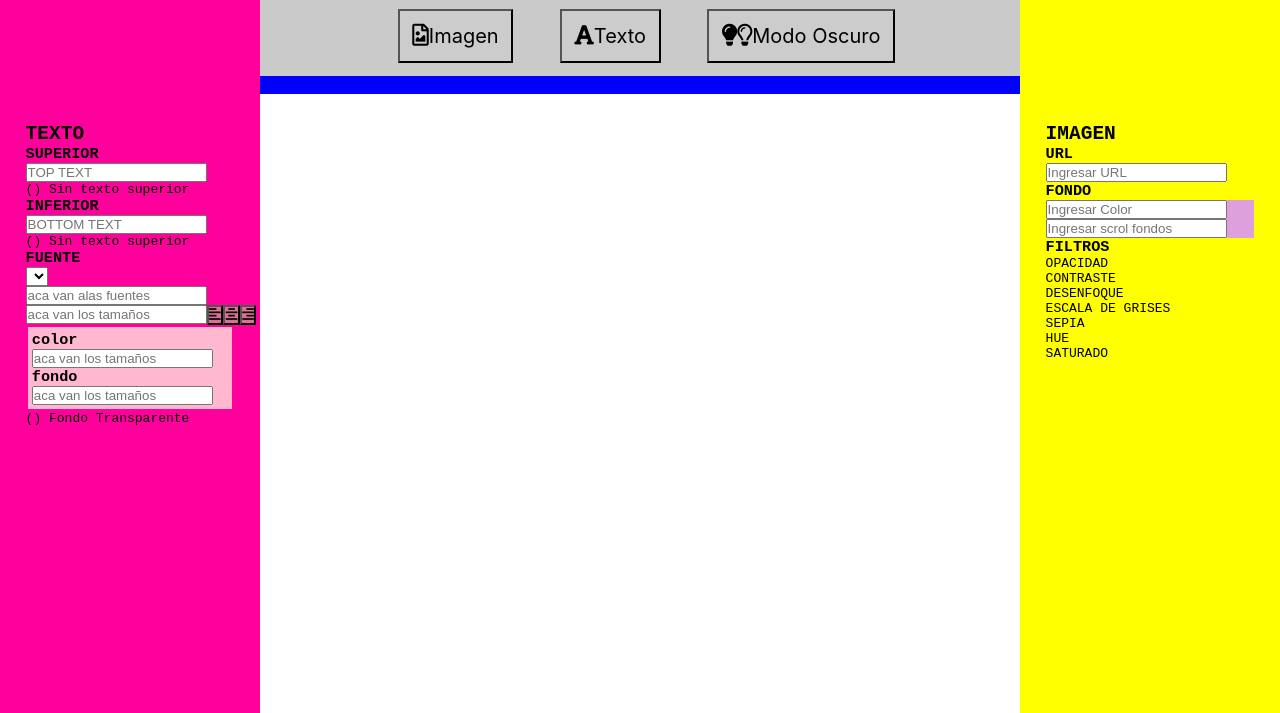
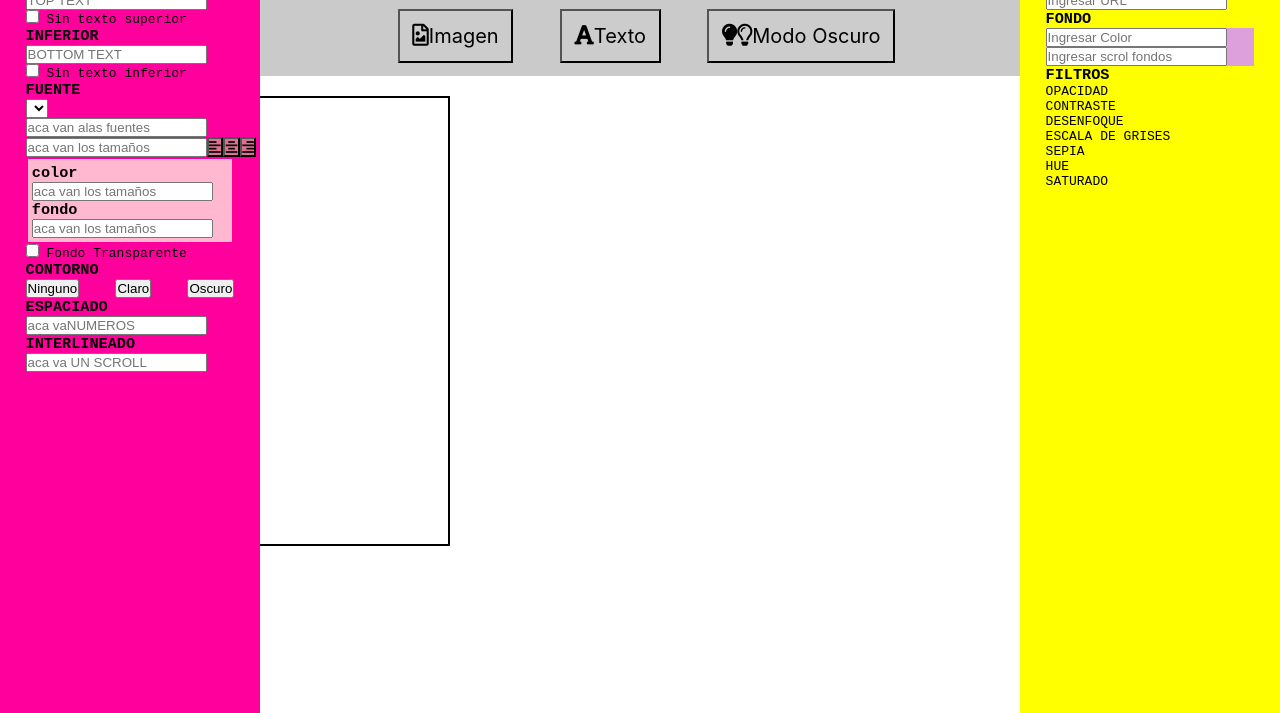
Before and after one commit to sofiimendo/editor-de-memes, a plain HTML site: page index.html in a window 1280 px wide. Shown: the part 87-800 px from the top of the page. Drawn offline with Linux system fonts and the light colour scheme; a web font is replaced by a local one.

Commit message:
continuamos armado de asides

```diff
--- a/index.html
+++ b/index.html
@@ -1,5 +1,6 @@
 <!DOCTYPE html>
 <html lang="en">
+
 <head>
     <meta charset="UTF-8">
     <meta http-equiv="X-UA-Compatible" content="IE=edge">
@@ -39,9 +40,12 @@
             <p id="bottonText" class="botton-text"></p>
         </div>
     </main>
-<!-- ASIDE imagen --><!-- ASIDE imagen -->
-<!-- ASIDE imagen --><!-- ASIDE imagen -->
-<!-- ASIDE imagen --><!-- ASIDE imagen -->
+    <!-- ASIDE imagen -->
+    <!-- ASIDE imagen -->
+    <!-- ASIDE imagen -->
+    <!-- ASIDE imagen -->
+    <!-- ASIDE imagen -->
+    <!-- ASIDE imagen -->
     <section>
         <aside class="aside">
             <!-- ASIDE de IMAGEN -->
@@ -75,9 +79,15 @@
         </aside>
     </section>
 
-<!-- ASIDE txt --><!-- ASIDE txt --><!-- ASIDE txt -->
-<!-- ASIDE txt --><!-- ASIDE txt --><!-- ASIDE txt -->
-<!-- ASIDE txt --><!-- ASIDE txt --><!-- ASIDE txt -->
+    <!-- ASIDE txt -->
+    <!-- ASIDE txt -->
+    <!-- ASIDE txt -->
+    <!-- ASIDE txt -->
+    <!-- ASIDE txt -->
+    <!-- ASIDE txt -->
+    <!-- ASIDE txt -->
+    <!-- ASIDE txt -->
+    <!-- ASIDE txt -->
     <section>
         <aside class="aside-txt">
             <!-- HAY QUE PONERLE UN EVENT PARA QUE CAMBIE AL ASIDE DE TEXTO-->
@@ -85,12 +95,18 @@
         <h3>SUPERIOR</h3>
             <div>
                 <input class="input-url" type="text" id="idUrl" placeholder="TOP TEXT">
-            <p>() Sin texto superior</p>
+                <div>
+                    <input id="idSinTextoSuperior" type="checkbox" value="check" />
+                    <label for="textoSuperior">Sin texto superior</label>
+                </div>
             </div>
         <h3>INFERIOR</h3>
             <div>
                 <input class="input-fondo-color" type="text" id="idFondo" placeholder="BOTTOM TEXT">
-            <p>() Sin texto superior</p>
+                <div>
+                    <input id="idSinTextoInferior" type="checkbox" value="check" />
+                    <label for="textoInferior">Sin texto inferior</label>
+                </div>
             </div>
             <div>
                 <h3>FUENTE</h3>
@@ -112,26 +128,42 @@
                     <div class="color-fondo">
                         <div>
                             <h3>color</h3>
-                        <input class="fuentes-size" type="text" id="fuentesSizeUrl" placeholder="aca van los tamaños">
+                            <input class="fuentes-size" type="text" id="fuentesSizeUrl"
+                                placeholder="aca van los tamaños">
                         </div>
                         <div>
                             <h3>fondo</h3>
-                        <input class="fuentes-size" type="text" id="fuentesSizeUrl" placeholder="aca van los tamaños">
+                            <input class="fuentes-size" type="text" id="fuentesSizeUrl"
+                                placeholder="aca van los tamaños">
+                        </div>
+                    </div>
+
+                    <div>
+                        <input id="idFondoTransparente" type="checkbox" value="check" />
+                        <label for="fondoTransparente">Fondo Transparente</label>
                     </div>
                 </div>
                 <div>
-                    <p>() Fondo Transparente</p>
+                    <h3>CONTORNO</h3>
+                    <div class="btns-contorno">
+                        <button>Ninguno</button>
+                        <button>Claro</button>
+                        <button>Oscuro</button>
                     </div>
                 </div>
-
+                <div>
+                    <h3>ESPACIADO</h3>
+                    <input class="fuentes-size" type="text" id="fuentesSizeUrl" placeholder="aca vaNUMEROS">
+                </div>
+                <div>
+                    <h3>INTERLINEADO</h3>
+                    <input class="fuentes-size" type="text" id="fuentesSizeUrl" placeholder="aca va UN SCROLL">
+                </div>
             </div>
         </aside>
     </section>
 
-    <footer class="footer">
-        Hecho por tete y sofi beibeeee
-    </footer>
-
     <link rel="stylesheet" href="script.js">
 </body>
+
 </html>
--- a/style.css
+++ b/style.css
@@ -51,7 +51,7 @@
     position: fixed;
     z-index: 10;
     padding: 2%;
-    padding-top: 210px;
+    padding-top: 3%;
     font-family: monospace;
 }
 .img-aside {
@@ -85,7 +85,7 @@
     position: fixed;
     z-index: 10;
     padding: 2%;
-    padding-top: 210px;
+    padding-top: 3%;
     font-family: monospace;
 }
 .btn-txt-align-icon {
@@ -107,6 +107,22 @@
     display: flex;
     flex-wrap: wrap;
 }
-.footer {
-    background-color: blue;
+.btns-contorno {
+    display: flex;
+    justify-content: space-between;
 }
+
+
+
+
+/* exportado*/
+.editor-content{
+    height: 450px;
+    width: 450px;
+    border: 2px solid black;
+    margin: 20px 0px;
+    display: flex;
+    flex-direction: row;
+    justify-content: space-between;
+    align-items: center;
+}
```
Lines whose indentation alone changed are shown as unchanged.
